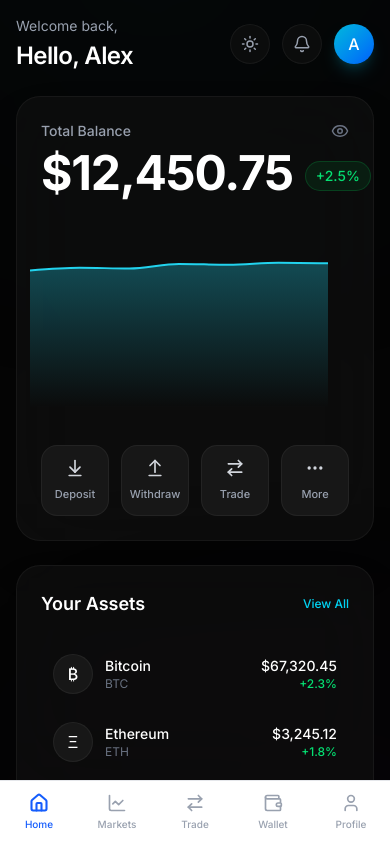
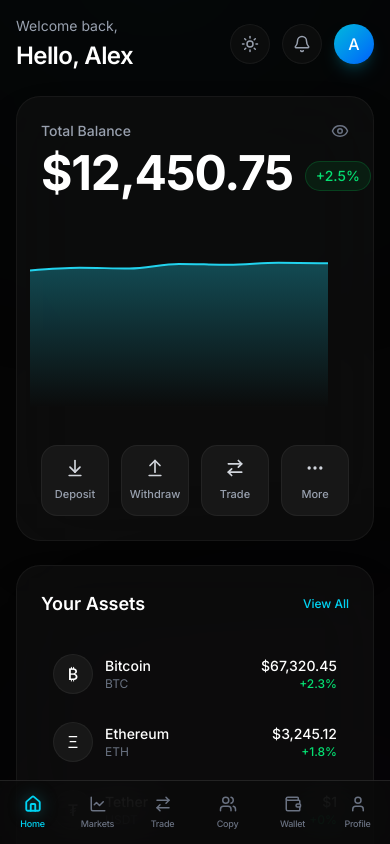
Before and after one commit to bethelonyeagoro715-crypto/crypto-brokerage, a Next.js app: page / in a window 390 px wide. Built offline with nearby package versions, Linux system fonts and the light colour scheme.

Commit message:
style: updated navigation for copy trading and glass theme

```diff
--- a/components/BottomNav.tsx
+++ b/components/BottomNav.tsx
@@ -2,12 +2,13 @@
 
 import Link from "next/link";
 import { usePathname } from "next/navigation";
-import { Home, LineChart, ArrowRightLeft, Wallet, User } from "lucide-react";
+import { Home, LineChart, ArrowRightLeft, Wallet, User, Users } from "lucide-react";
 
 const navItems = [
   { name: "Home", href: "/", icon: Home },
   { name: "Markets", href: "/markets", icon: LineChart },
   { name: "Trade", href: "/trade", icon: ArrowRightLeft },
+  { name: "Copy", href: "/copy-trading", icon: Users }, // Shortened name for mobile
   { name: "Wallet", href: "/wallet", icon: Wallet },
   { name: "Profile", href: "/profile", icon: User },
 ];
@@ -16,22 +17,21 @@ export default function BottomNav() {
   const pathname = usePathname();
 
   return (
-    // Added md:hidden to hide on desktop
-    <nav className="md:hidden fixed bottom-0 w-full bg-white border-t border-gray-200 flex justify-around items-center h-16 pb-safe z-50">
+    <nav className="md:hidden fixed bottom-0 w-full bg-[#0a0a0a]/80 backdrop-blur-xl border-t border-white/10 grid grid-cols-6 h-16 pb-safe z-50">
       {navItems.map((item) => {
-        const isActive = pathname === item.href;
+        const isActive = pathname === item.href || (item.href !== "/" && pathname.startsWith(item.href));
         const Icon = item.icon;
 
         return (
           <Link
             key={item.name}
             href={item.href}
-            className={`flex flex-col items-center justify-center w-full h-full space-y-1 ${
-              isActive ? "text-blue-600" : "text-gray-400 hover:text-gray-600"
+            className={`flex flex-col items-center justify-center w-full h-full space-y-1 transition-colors ${
+              isActive ? "text-cyan-400" : "text-gray-500 hover:text-gray-300"
             }`}
           >
-            <Icon size={20} strokeWidth={isActive ? 2.5 : 2} />
-            <span className="text-[10px] font-medium">{item.name}</span>
+            <Icon size={18} strokeWidth={isActive ? 2.5 : 2} className={isActive ? "drop-shadow-[0_0_8px_rgba(34,211,238,0.5)]" : ""} />
+            <span className="text-[9px] font-medium tracking-tight">{item.name}</span>
           </Link>
         );
       })}
--- a/components/Sidebar.tsx
+++ b/components/Sidebar.tsx
@@ -2,12 +2,13 @@
 
 import Link from "next/link";
 import { usePathname } from "next/navigation";
-import { Home, LineChart, ArrowRightLeft, Wallet, User, LogOut } from "lucide-react";
+import { Home, LineChart, ArrowRightLeft, Wallet, User, LogOut, Users } from "lucide-react";
 
 const navItems = [
   { name: "Dashboard", href: "/", icon: Home },
   { name: "Markets", href: "/markets", icon: LineChart },
   { name: "Trade", href: "/trade", icon: ArrowRightLeft },
+  { name: "Copy Trading", href: "/copy-trading", icon: Users },
   { name: "Wallet", href: "/wallet", icon: Wallet },
   { name: "Profile", href: "/profile", icon: User },
 ];
@@ -16,7 +17,7 @@ export default function Sidebar() {
   const pathname = usePathname();
 
   return (
-    <aside className="hidden md:flex flex-col w-64 h-full bg-white/5 backdrop-blur-2xl border-r border-white/10 sticky top-0 z-50">
+    <aside className="hidden md:flex flex-col w-64 h-full bg-[#0a0a0a]/40 backdrop-blur-3xl border-r border-white/10 sticky top-0 z-50">
       <div className="p-6 flex items-center gap-3">
         <div className="w-8 h-8 bg-cyan-500/20 border border-cyan-400/50 rounded-lg flex items-center justify-center text-cyan-400 font-bold text-xl shadow-[0_0_15px_rgba(34,211,238,0.4)]">
           ₿
@@ -26,7 +27,8 @@ export default function Sidebar() {
 
       <nav className="flex-1 px-4 space-y-2 mt-4">
         {navItems.map((item) => {
-          const isActive = pathname === item.href;
+          // Checks if the path matches exactly OR if it's a sub-route (like /copy-trading/trader-1)
+          const isActive = pathname === item.href || (item.href !== "/" && pathname.startsWith(item.href));
           const Icon = item.icon;
 
           return (
@@ -46,8 +48,8 @@ export default function Sidebar() {
         })}
       </nav>
 
-      <div className="p-4 border-t border-white/10">
-        <button className="flex items-center gap-3 px-4 py-3 w-full text-red-400 font-medium rounded-xl hover:bg-red-500/10 hover:border-red-500/20 border border-transparent transition-all">
+      <div className="p-4 border-t border-white/5">
+        <button className="flex items-center gap-3 px-4 py-3 w-full text-red-400/80 font-medium rounded-xl hover:bg-red-500/10 hover:border-red-500/20 border border-transparent transition-all">
           <LogOut size={20} />
           <span>Log Out</span>
         </button>
```
